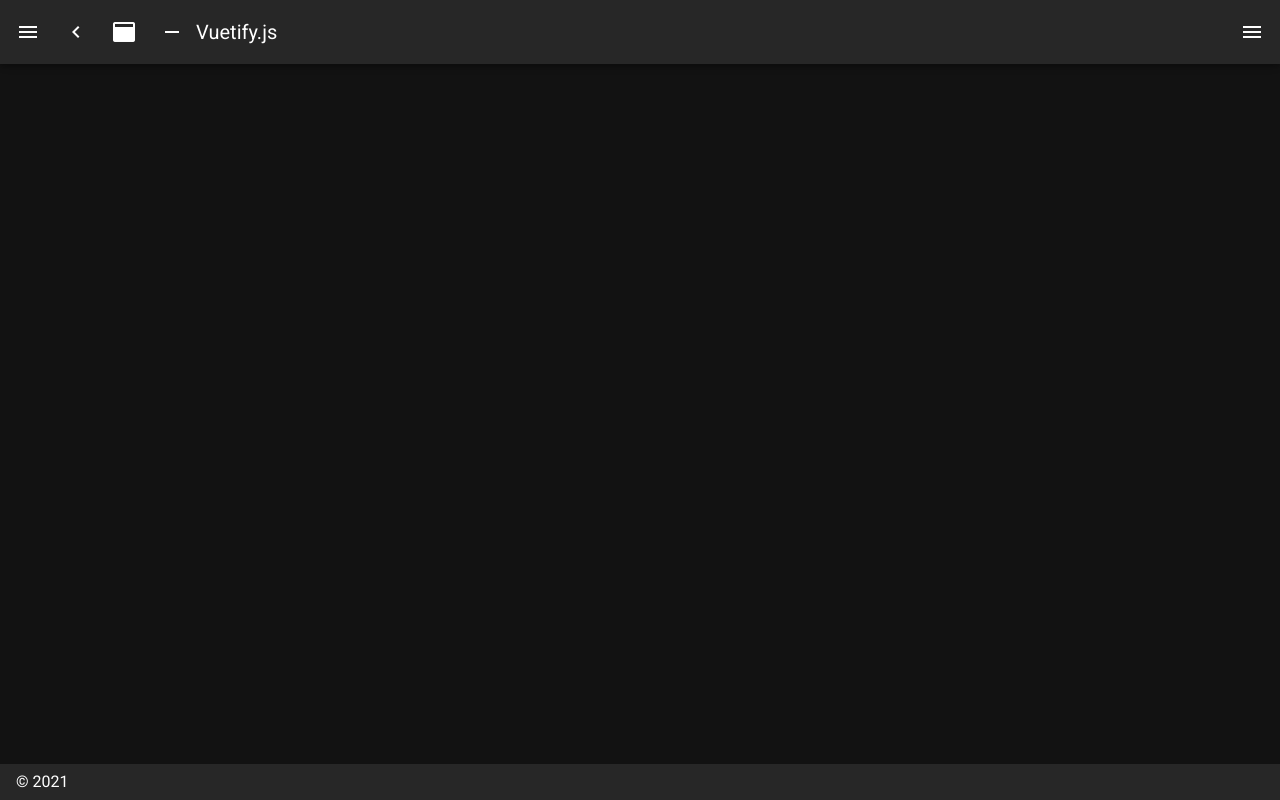
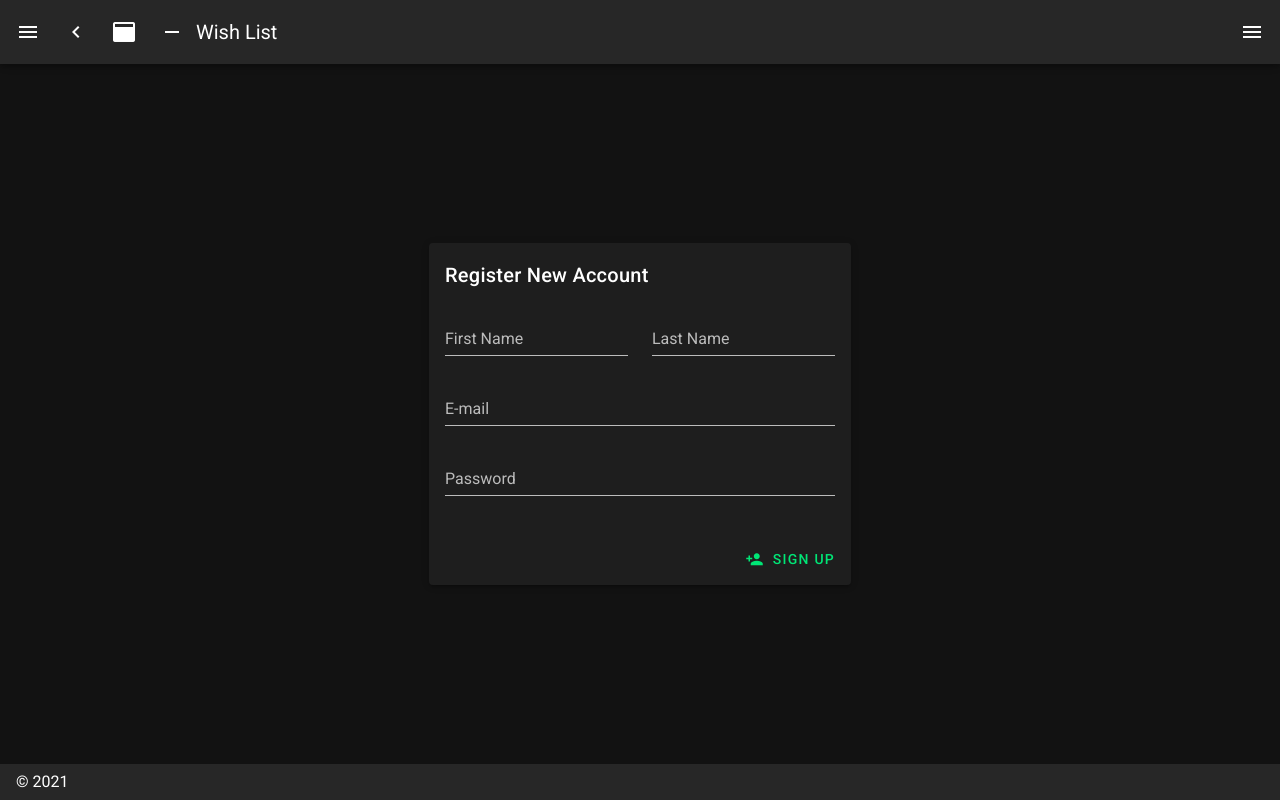
Before and after one commit to blinchk/tthk-wish-list-client, a Nuxt app: page /register in a window 1280 px wide. Before the commit this address had no page. Built offline with nearby package versions, Linux system fonts and the light colour scheme.

Commit message:
Add Register page.

```diff
--- a/layouts/default.vue
+++ b/layouts/default.vue
@@ -58,7 +58,7 @@
       </v-btn>
     </v-app-bar>
     <v-main>
-      <v-container>
+      <v-container fill-height>
         <nuxt />
       </v-container>
     </v-main>
@@ -105,12 +105,17 @@ export default {
           icon: 'mdi-chart-bubble',
           title: 'Inspire',
           to: '/inspire'
+        },
+        {
+          icon: 'mdi-account-plus',
+          title: 'Register',
+          to: '/register'
         }
       ],
       miniVariant: false,
       right: true,
       rightDrawer: false,
-      title: 'Vuetify.js'
+      title: 'Wish List'
     }
   }
 }
--- a/package.json
+++ b/package.json
@@ -16,6 +16,7 @@
     "nuxt": "^2.15.3"
   },
   "devDependencies": {
+    "@nuxt/types": "~2.15.0",
     "@nuxtjs/eslint-config": "^6.0.0",
     "@nuxtjs/eslint-module": "^3.0.2",
     "@nuxtjs/vuetify": "^1.11.3",
--- /dev/null
+++ b/pages/register.vue
@@ -0,0 +1,46 @@
+<template>
+  <v-layout align-center justify-center>
+    <v-card elevation="3" max-width="500px">
+      <v-card-title>Register New Account</v-card-title>
+      <v-card-text>
+        <v-row>
+          <v-col cols="6">
+            <v-text-field v-model="firstName" label="First Name"/>
+          </v-col>
+          <v-col cols="6">
+            <v-text-field v-model="lastName" label="Last Name"/>
+          </v-col>
+        </v-row>
+        <v-text-field v-model="username" label="E-mail" type="email"/>
+        <v-text-field v-model="password" label="Password" type="password"/>
+      </v-card-text>
+      <v-card-actions class="text-right">
+        <v-spacer/>
+        <v-btn class="text-right" color="success" text>
+          <v-icon left>
+            mdi-account-plus
+          </v-icon>
+          Sign Up
+        </v-btn>
+      </v-card-actions>
+    </v-card>
+  </v-layout>
+</template>
+
+<script>
+export default {
+  name: 'Register',
+  data () {
+    return {
+      username: '',
+      password: '',
+      firstName: '',
+      lastName: ''
+    }
+  }
+}
+</script>
+
+<style scoped>
+
+</style>
```
Also changed, not shown: 1 other file (tests, documents, lock files or other folders).
